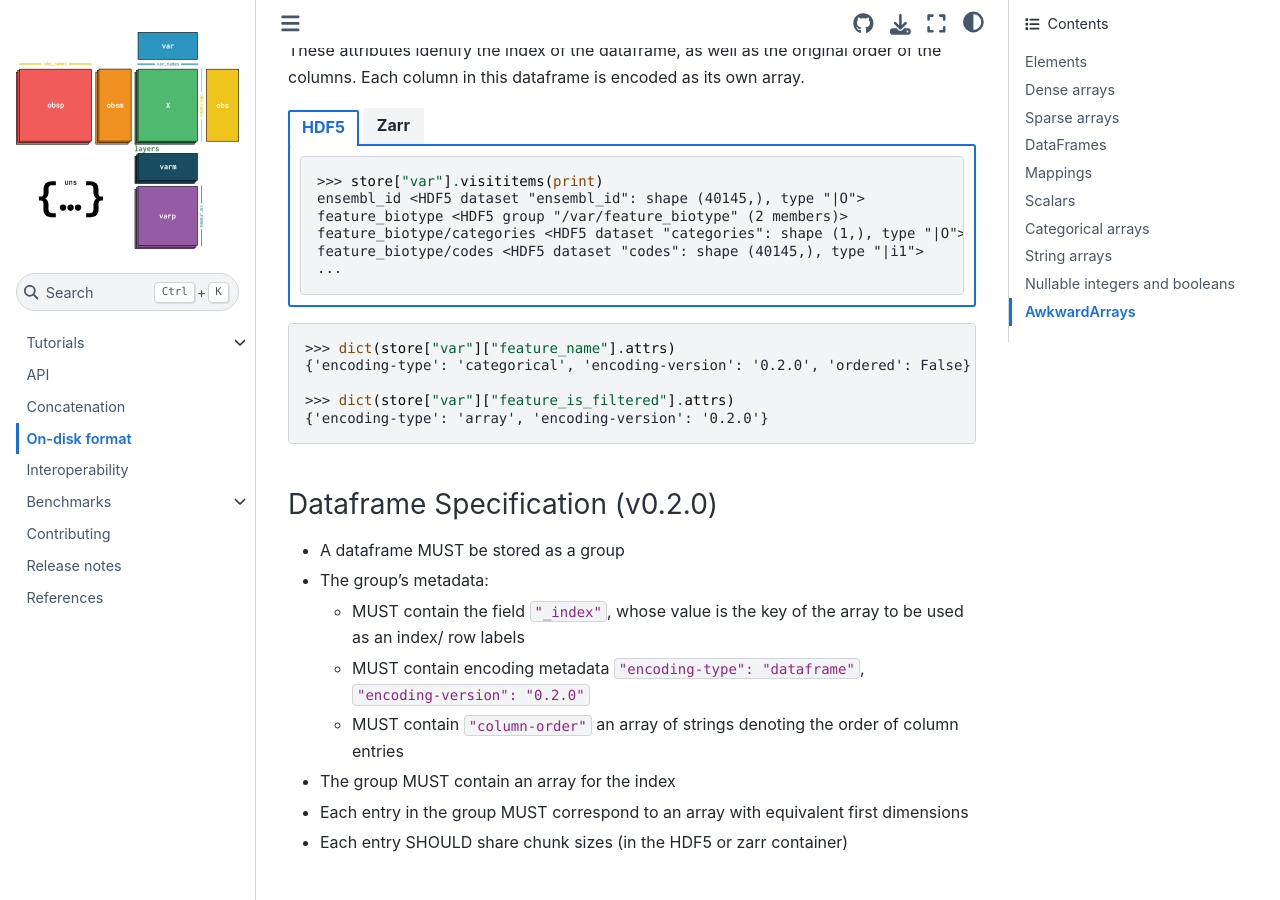
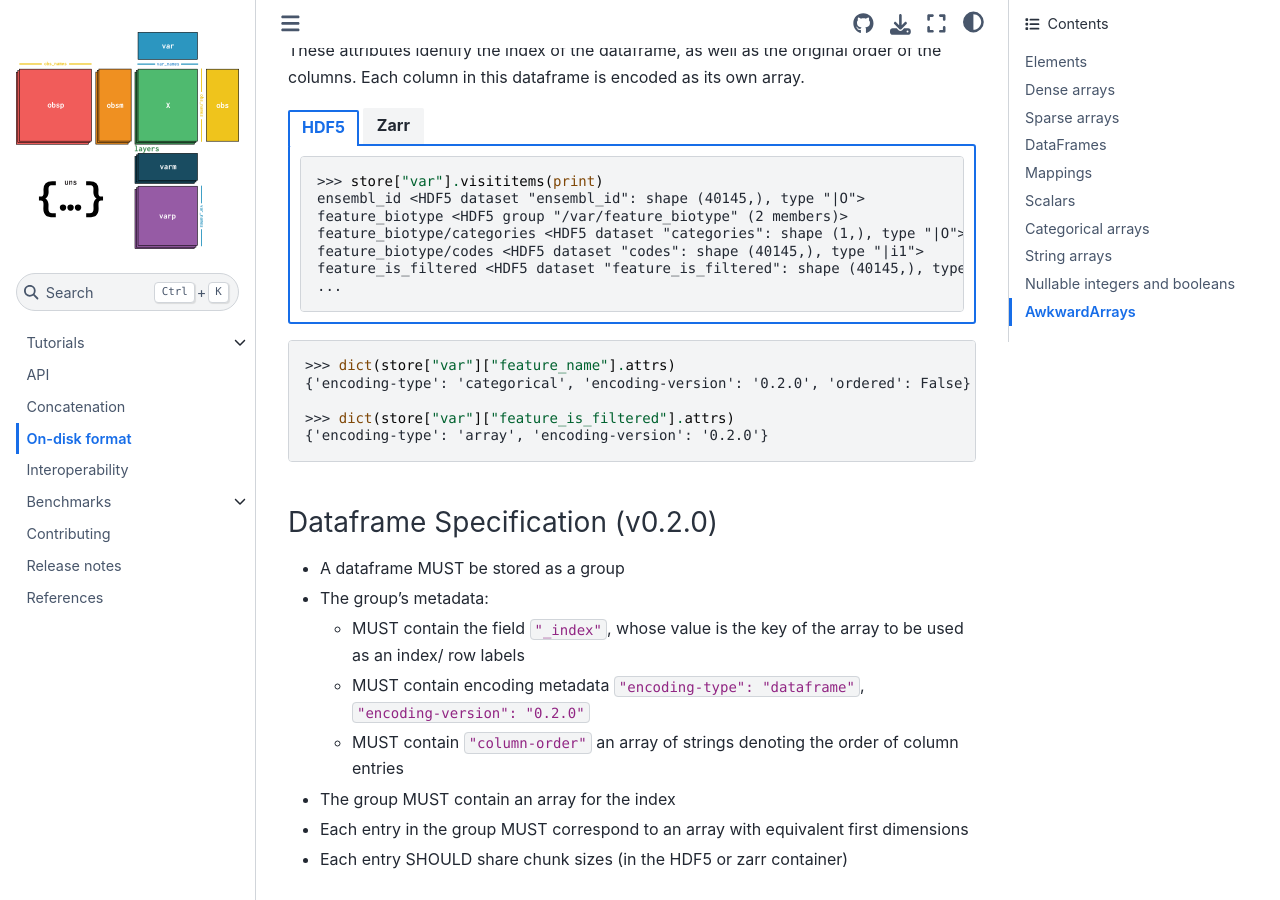
Before and after one commit to scverse/anndata, a Sphinx documentation site: the page built from docs/fileformat-prose.md, in a window 1280 px wide and 900 px high, scrolled down 4018 px. Built offline with Sphinx 7.4.7 and the Sphinx Book theme 1.1.4, drawn with Linux system fonts in a browser that asks for light colours.

Commit message:
Add missing line of output

````diff
--- a/docs/fileformat-prose.md
+++ b/docs/fileformat-prose.md
@@ -232,6 +232,7 @@ ensembl_id <HDF5 dataset "ensembl_id": shape (40145,), type "|O">
 feature_biotype <HDF5 group "/var/feature_biotype" (2 members)>
 feature_biotype/categories <HDF5 dataset "categories": shape (1,), type "|O">
 feature_biotype/codes <HDF5 dataset "codes": shape (40145,), type "|i1">
+feature_is_filtered <HDF5 dataset "feature_is_filtered": shape (40145,), type "|b1">
 ...
 ```
 
````
